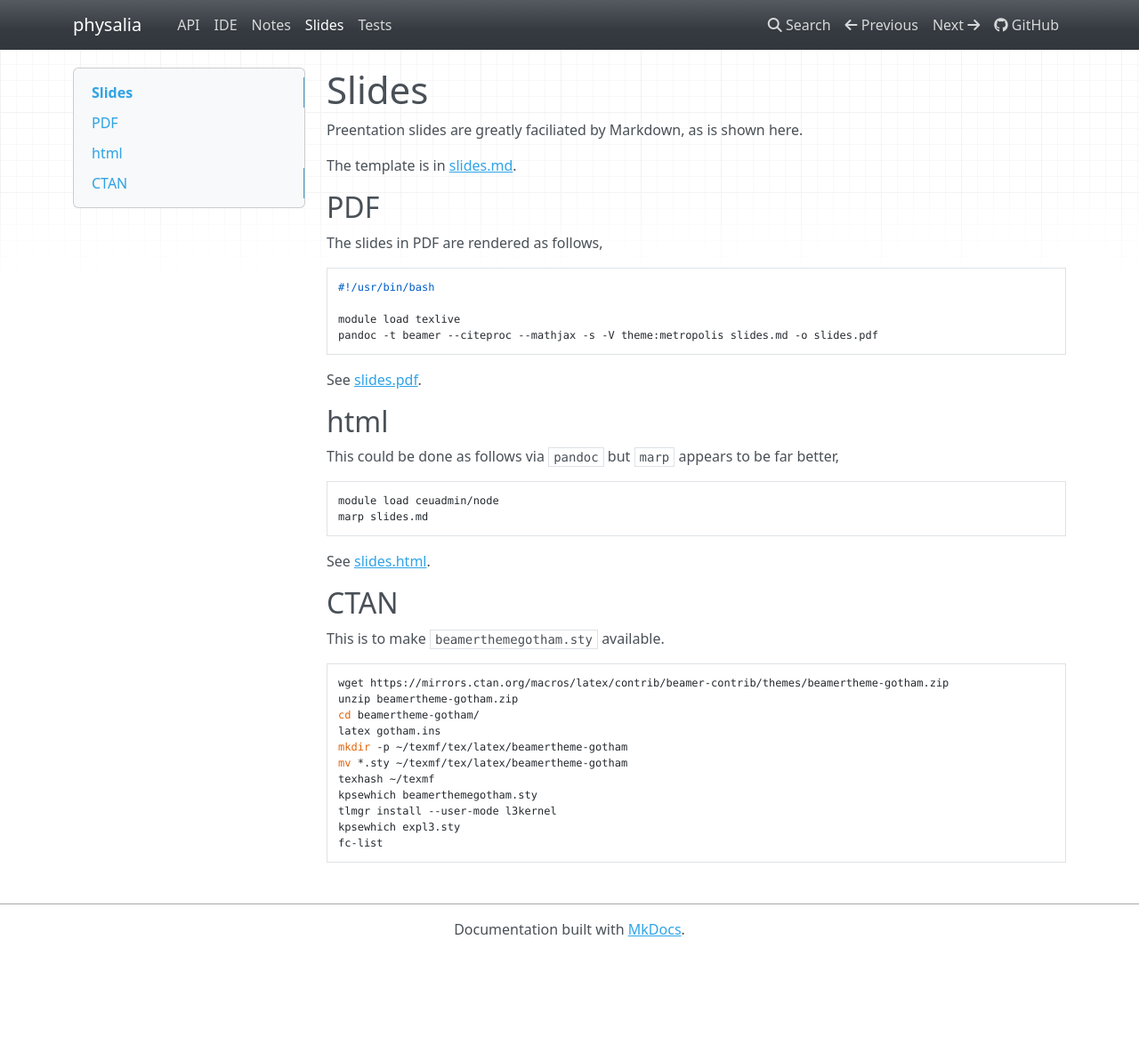
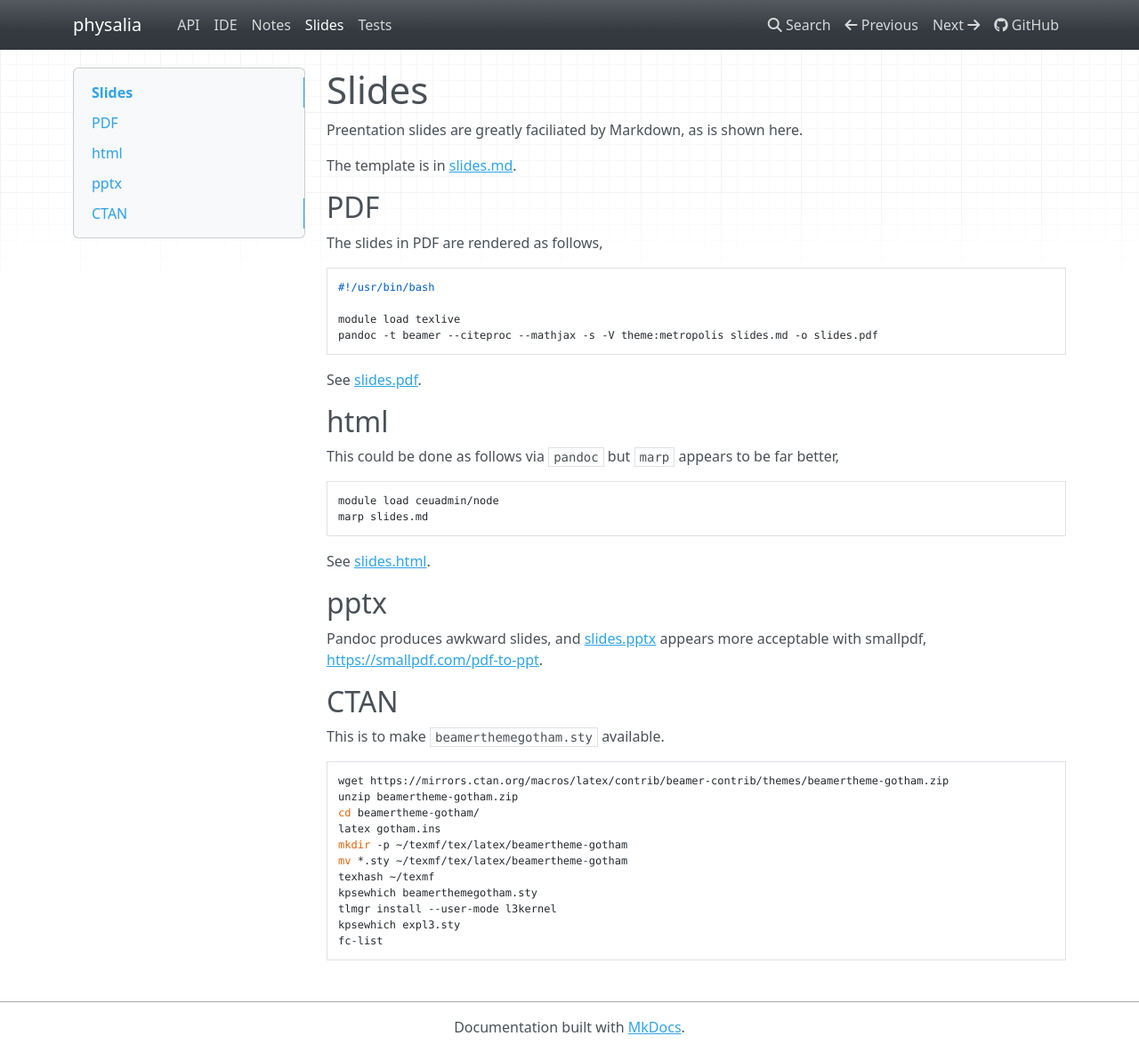
Before and after one commit to jinghuazhao/physalia, an MkDocs documentation site: the page built from docs/slides.md, in a window 1280 px wide and 1183 px high. Shown: the whole window at 89% size. Built offline with MkDocs 1.6.1, drawn with Linux system fonts in a browser that asks for light colours; nearby versions of some CDN libraries; a script that is not in the unit is left out.

Commit message:
physalia

```diff
--- a/docs/slides.md
+++ b/docs/slides.md
@@ -28,6 +28,10 @@ marp slides.md
 
 See <a href="slides.html">slides.html</a>.
 
+## pptx
+
+Pandoc produces awkward slides, and <a href="slides.pptx">slides.pptx</a> appears more acceptable with smallpdf, <https://smallpdf.com/pdf-to-ppt>.
+
 ## CTAN
 
 This is to make `beamerthemegotham.sty` available.
```
Also changed, not shown: 1 other file.
